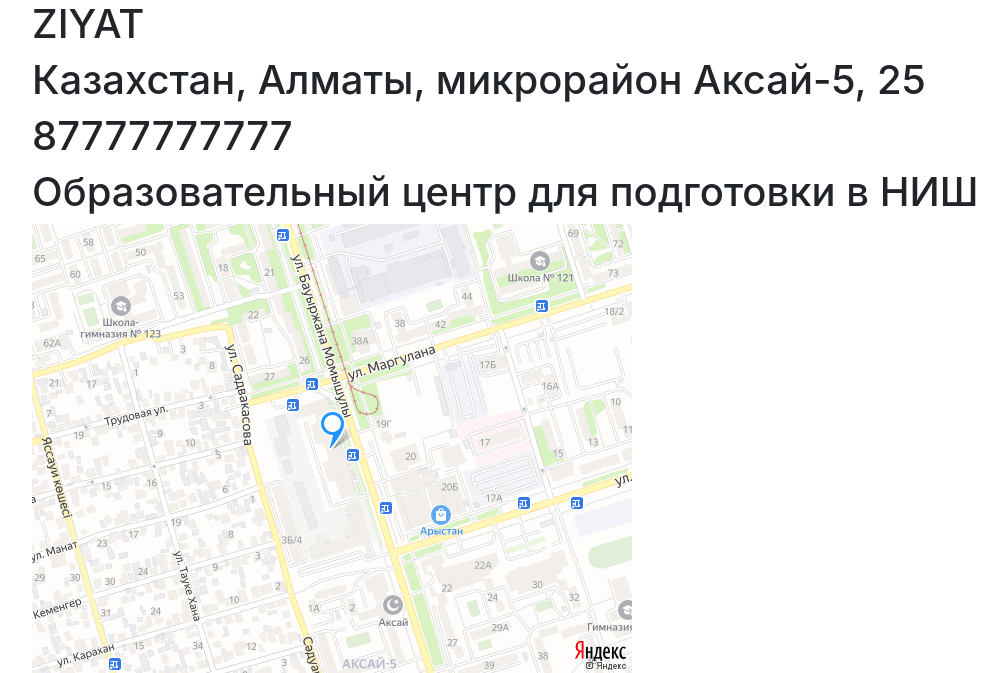
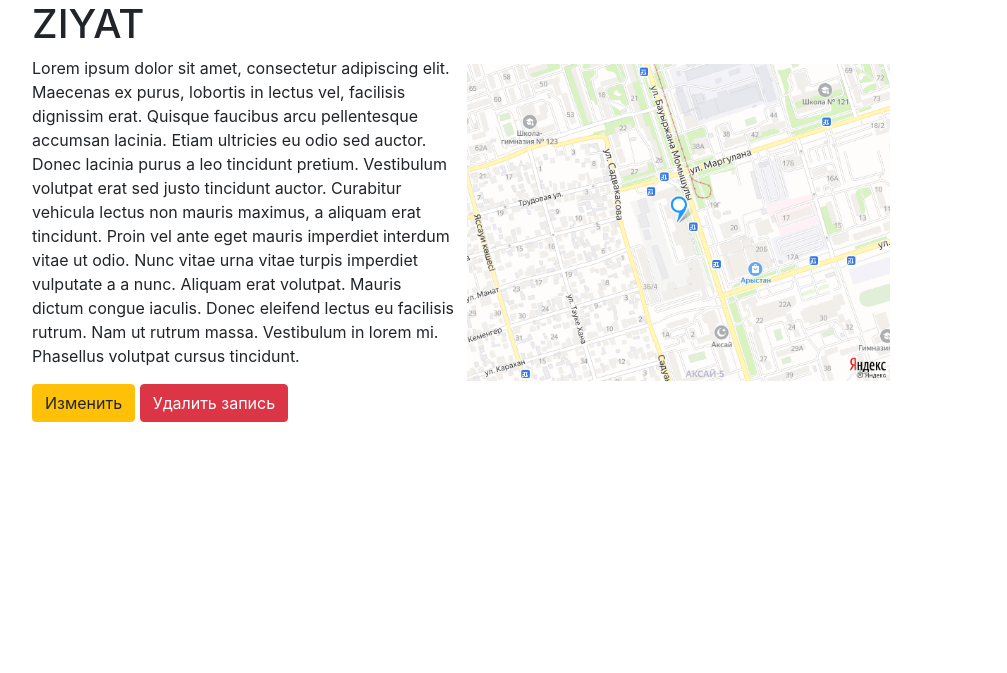
Before and after one commit to oqyshi/Oqyshi, a Flask app: page /organizations/1 in a window 1280 px wide. Shown: the part 76-749 px from the top of the page, without its empty margins (53-1060 px from the left). Run offline with Flask 2, Linux system fonts and the light colour scheme; data comes from the database, SQL or seed files in the repository; some libraries are stand-ins or nearby versions.

Commit message:
Обновлен дизайн Организации

```diff
--- a/templates/organization.html
+++ b/templates/organization.html
@@ -1,17 +1,14 @@
 {% extends "base.html" %}
 
 {% block content %}
-
+    <link href="\static\css\style.css" rel="stylesheet" type="text/css">
+    <div class="text">
         <h1>{{item.organization_name}}</h1>
-    <h1>{{item.address}}</h1>
-    <h1>{{item.contact_number}}</h1>
-    <h1>{{item.description}}</h1>
-
+        <p>Lorem ipsum dolor sit amet, consectetur adipiscing elit. Maecenas ex purus, lobortis in lectus vel, facilisis dignissim erat. Quisque faucibus arcu pellentesque accumsan lacinia. Etiam ultricies eu odio sed auctor. Donec lacinia purus a leo tincidunt pretium. Vestibulum volutpat erat sed justo tincidunt auctor. Curabitur vehicula lectus non mauris maximus, a aliquam erat tincidunt. Proin vel ante eget mauris imperdiet interdum vitae ut odio. Nunc vitae urna vitae turpis imperdiet vulputate a a nunc. Aliquam erat volutpat. Mauris dictum congue iaculis. Donec eleifend lectus eu facilisis rutrum. Nam ut rutrum massa. Vestibulum in lorem mi. Phasellus volutpat cursus tincidunt.</p>
         <img src="../static/img/{{item.address_ll}}.png" class="img-fluid" alt="YANDEX MAP">
-        {% if current_user.is_authenticated and current_user.id == item.owner_id %}
+  </div>
       <div>
             <a class="btn btn-warning" href="/addorganization">Изменить</a>
             <a class="btn btn-danger" href="/deleteorganization/{{item.id}}">Удалить запись</a>
       </div>
-        {% endif %}
 {% endblock %}
```
Lines whose indentation alone changed are shown as unchanged.
